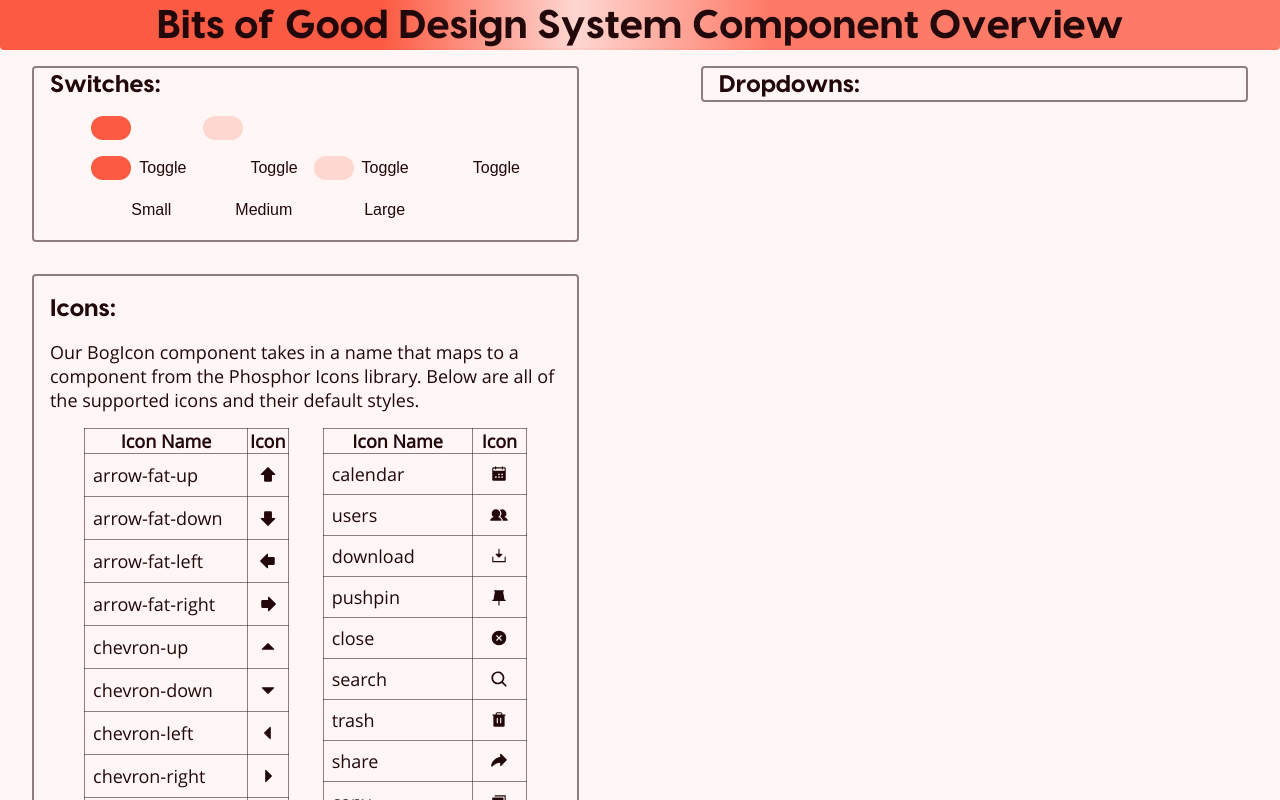
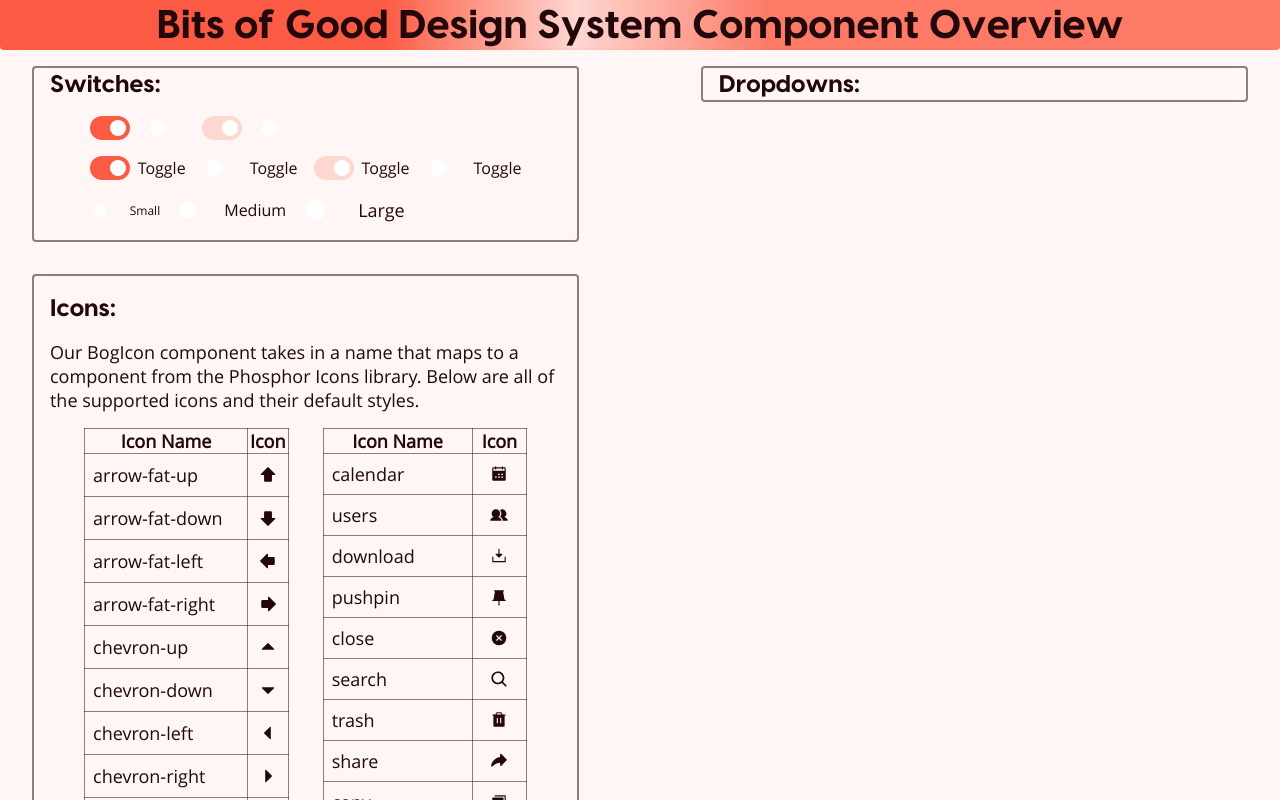
Before and after one commit to GTBitsOfGood/design-system, a Next.js app: page / in a window 1280 px wide. Shown: the top 800 px of the page. Built offline with nearby package versions, Linux system fonts and the light colour scheme.

Commit message:
Switch cleanup

```diff
--- a/src/components/BogSwitch/styles.module.css
+++ b/src/components/BogSwitch/styles.module.css
@@ -3,6 +3,16 @@
     display: inline-flex;
     align-items: center;
     gap: calc(var(--spacing) * 2);
+    font-family: var(--font-paragraph);
+    color: var(--color-grey-text-strong);
+
+    &:has(.bog-switch[data-disabled][data-state='unchecked']) {
+      color: var(--color-grey-off-state);
+    }
+
+    &:has(.bog-switch[data-disabled]) {
+      cursor: not-allowed;
+    }
   }
 
   .bog-switch {
@@ -17,7 +27,7 @@
     transition-timing-function: var(--ease-in-out); /* cubic-bezier(0.4, 0, 0.2, 1) */
     transition-duration: 200ms;
 
-    background-color: var(--color-slate-300);
+    background-color: var(--color-grey-off-state);
   }
 
   .bog-switch:focus {
@@ -28,7 +38,7 @@
 
   .bog-switch-thumb {
     display: block;
-    background-color: var(--color-white);
+    background-color: white;
     border-radius: 9999px;
     box-shadow: var(--shadow-sm);
 
@@ -56,22 +66,39 @@
   .bog-switch-small {
     width: calc(var(--spacing) * 8);
     height: calc(var(--spacing) * 4);
+
+    & ~ .bog-switch-label {
+      font-size: var(--text-mobile-small);
+      line-height: var(--text-mobile-small--line-height);
+      @media (width >= 1024px) {
+        font-size: var(--text-desktop-small);
+        line-height: var(--text-desktop-small--line-height);
+      }
+    }
   }
 
   .bog-switch-thumb-small {
     width: calc(var(--spacing) * 3);
     height: calc(var(--spacing) * 3);
-    margin-left: calc(var(--spacing) * 0.5);
+    margin-left: calc(var(--spacing) * 1);
   }
 
   .bog-switch-small[data-state='checked'] .bog-switch-thumb-small {
-    transform: translateX(100%);
-    margin-right: calc(var(--spacing) * 0.5);
+    translate: 100%;
   }
 
   .bog-switch-medium {
     width: calc(var(--spacing) * 10);
     height: calc(var(--spacing) * 6);
+
+    & ~ .bog-switch-label {
+      font-size: var(--text-mobile-paragraph-2);
+      line-height: var(--text-mobile-paragraph-2--line-height);
+      @media (width >= 1024px) {
+        font-size: var(--text-desktop-paragraph-2);
+        line-height: var(--text-desktop-paragraph-2--line-height);
+      }
+    }
   }
 
   .bog-switch-thumb-medium {
@@ -81,25 +108,32 @@
   }
 
   .bog-switch-medium[data-state='checked'] .bog-switch-thumb-medium {
-    translate: calc(100%) var(--tw-translate-y);
+    translate: 100%;
     margin-right: calc(var(--spacing) * 1);
   }
 
   .bog-switch-large {
     width: calc(var(--spacing) * 12);
     height: calc(var(--spacing) * 7);
+
+    & ~ .bog-switch-label {
+      font-size: var(--text-mobile-paragraph-1);
+      line-height: var(--text-mobile-paragraph-1--line-height);
+      @media (width >= 1024px) {
+        font-size: var(--text-desktop-paragraph-1);
+        line-height: var(--text-desktop-paragraph-1--line-height);
+      }
+    }
   }
+
   .bog-switch-thumb-large {
     width: calc(var(--spacing) * 5);
     height: calc(var(--spacing) * 5);
     margin-left: calc(var(--spacing) * 1);
   }
+
   .bog-switch-large[data-state='checked'] .bog-switch-thumb-large {
-    translate: calc(100%) var(--tw-translate-y);
+    translate: 100%;
     margin-right: calc(var(--spacing) * 1);
   }
-
-  .bog-switch-label {
-    color: var(--color-slate-900);
-  }
 }
```
